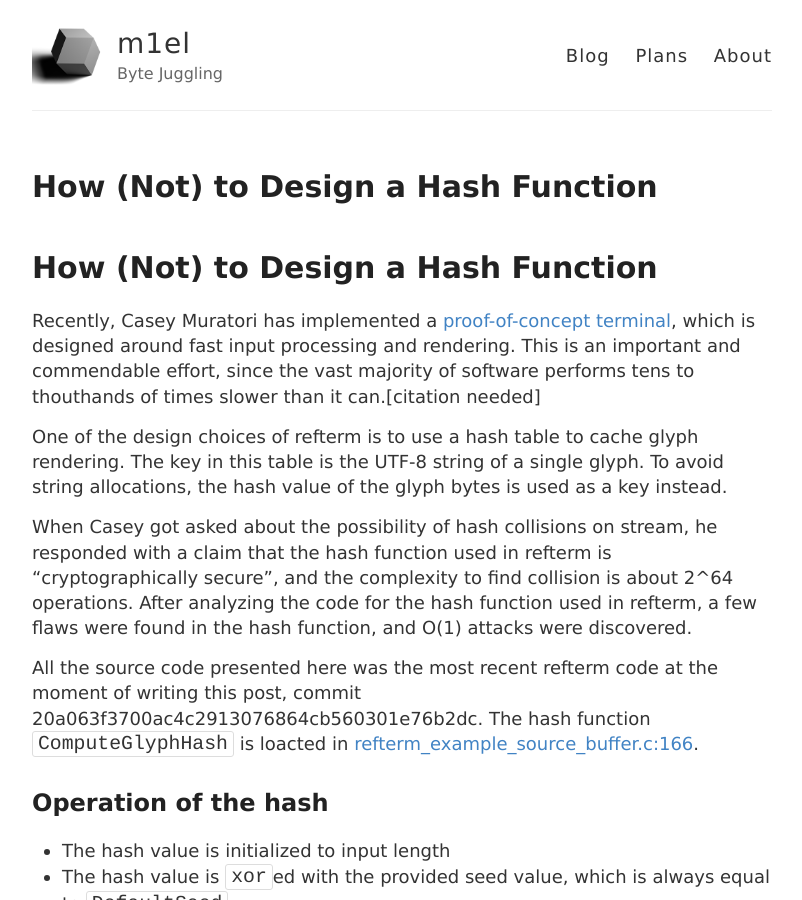
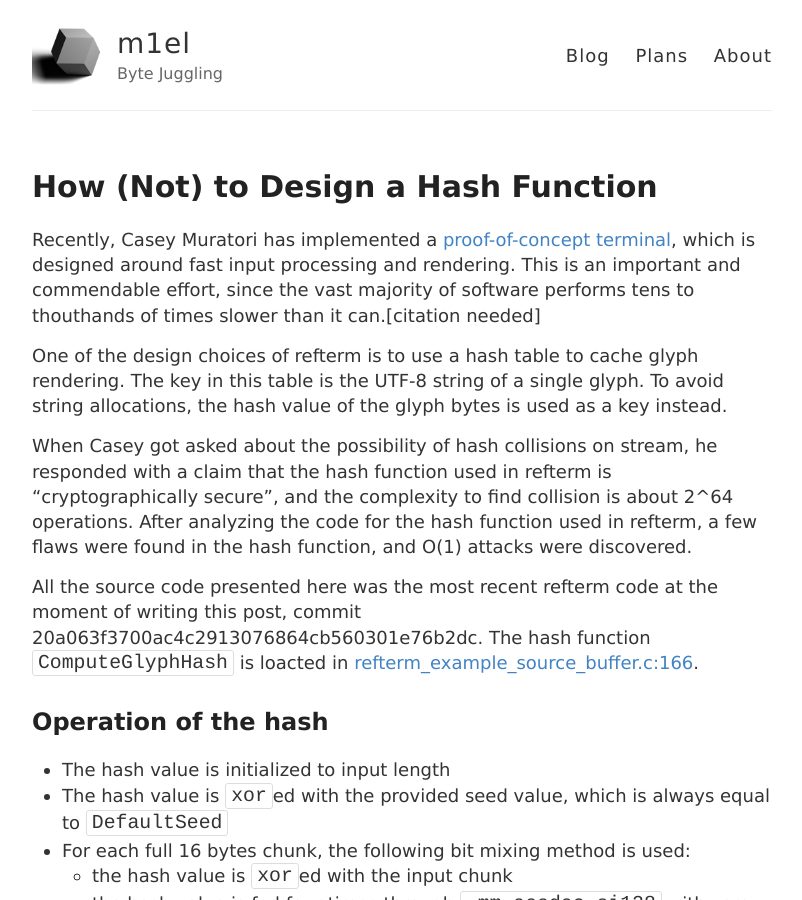
Before and after one commit to m1el/m1el.github.io, a Jekyll site: the page built from _posts/2021-10-30-refterm-hash.md, in a window 1280 px wide and 900 px high. Shown: the whole window, without its empty margins (238-1040 px from the left). Built offline with Jekyll 4.4.1, drawn with Linux system fonts in a browser that asks for light colours.

Commit message:
duplicate header

```diff
--- a/_posts/2021-10-30-refterm-hash.md
+++ b/_posts/2021-10-30-refterm-hash.md
@@ -5,7 +5,6 @@ title: How (Not) to Design a Hash Function
 date: 2021-10-30T20:13:11Z
 ---
 
-# How (Not) to Design a Hash Function
 Recently, Casey Muratori has implemented a [proof-of-concept terminal][refterm-git],
 which is designed around fast input processing and rendering.  This is an important
 and commendable effort, since the vast majority of software performs tens to
```
